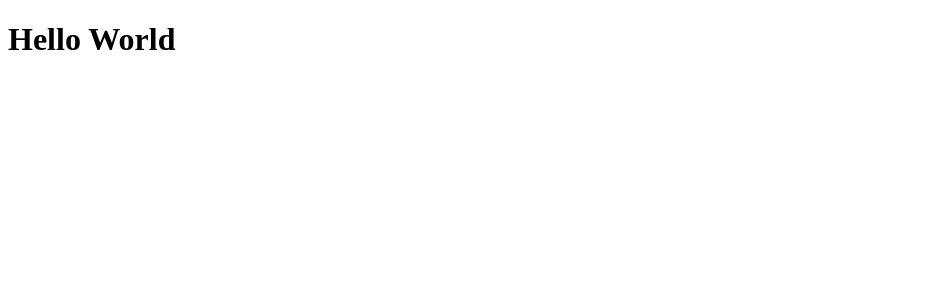
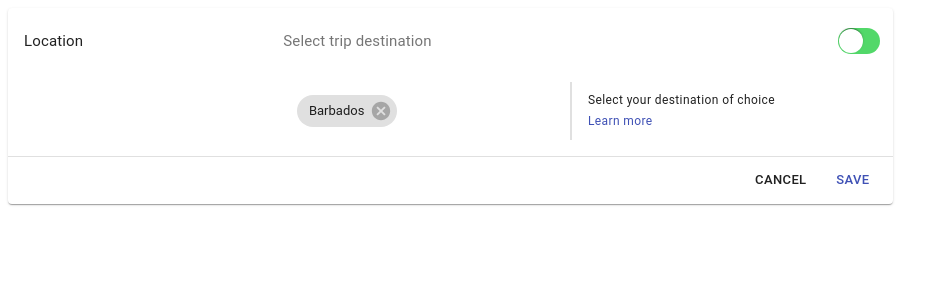
Before and after one commit to orianabreu/Onyze-test, a React (Create React App) app: page / in a window 1280 px wide. Shown: the top 300 px of the page, without its empty margins (0-950 px from the left). Built offline with nearby package versions, Linux system fonts and the light colour scheme.

Commit message:
insert accordion and switch button

```diff
--- a/package.json
+++ b/package.json
@@ -4,6 +4,7 @@
   "private": true,
   "dependencies": {
     "@material-ui/core": "^4.11.3",
+    "@material-ui/icons": "^4.11.2",
     "@testing-library/jest-dom": "^5.11.4",
     "@testing-library/react": "^11.1.0",
     "@testing-library/user-event": "^12.1.10",
--- a/src/App.js
+++ b/src/App.js
@@ -1,9 +1,10 @@
 import React from 'react';
+import Passenger from './PassengerInfo';
 
 function App() {
   return (
-    <div className="App">
-      <h1>Hello World</h1>
+    <div>
+      <Passenger />
     </div>
   );
 }
--- a/src/PassengerInfo/index.js
+++ b/src/PassengerInfo/index.js
@@ -0,0 +1,92 @@
+import React from 'react';
+import { makeStyles } from '@material-ui/core/styles';
+import clsx from 'clsx';
+import Accordion from '@material-ui/core/Accordion';
+import AccordionDetails from '@material-ui/core/AccordionDetails';
+import AccordionSummary from '@material-ui/core/AccordionSummary';
+import AccordionActions from '@material-ui/core/AccordionActions';
+import Typography from '@material-ui/core/Typography';
+import Chip from '@material-ui/core/Chip';
+import Button from '@material-ui/core/Button';
+import Divider from '@material-ui/core/Divider';
+import SwitchButton from '../SwitchButton';
+
+const useStyles = makeStyles((theme) => ({
+  root: {
+    width: '70%',
+  },
+  heading: {
+    fontSize: theme.typography.pxToRem(15),
+  },
+  secondaryHeading: {
+    fontSize: theme.typography.pxToRem(15),
+    color: theme.palette.text.secondary,
+  },
+  icon: {
+    verticalAlign: 'bottom',
+    height: 20,
+    width: 20,
+  },
+  details: {
+    alignItems: 'center',
+  },
+  column: {
+    flexBasis: '33.33%',
+  },
+  helper: {
+    borderLeft: `2px solid ${theme.palette.divider}`,
+    padding: theme.spacing(1, 2),
+  },
+  link: {
+    color: theme.palette.primary.main,
+    textDecoration: 'none',
+    '&:hover': {
+      textDecoration: 'underline',
+    },
+  },
+}));
+
+export default function Passenger() {
+  const classes = useStyles();
+
+  return (
+    <div className={classes.root}>
+      <Accordion defaultExpanded>
+        <AccordionSummary
+          expandIcon={<SwitchButton />}
+          aria-controls="panel1c-content"
+          id="panel1c-header"
+        >
+          <div className={classes.column}>
+            <Typography className={classes.heading}>Location</Typography>
+          </div>
+          <div className={classes.column}>
+            <Typography className={classes.secondaryHeading}>Select trip destination</Typography>
+          </div>
+        </AccordionSummary>
+        <AccordionDetails className={classes.details}>
+          <div className={classes.column} />
+          <div className={classes.column}>
+            <Chip label="Barbados" onDelete={() => {}} />
+          </div>
+          <div className={clsx(classes.column, classes.helper)}>
+            <Typography variant="caption">
+              Select your destination of choice
+              <br />
+              <a href="#secondary-heading-and-columns" className={classes.link}>
+                Learn more
+              </a>
+            </Typography>
+          </div>
+        </AccordionDetails>
+        <Divider />
+        <AccordionActions>
+          <Button size="small">Cancel</Button>
+          <Button size="small" color="primary">
+            Save
+          </Button>
+        </AccordionActions>
+      </Accordion>
+    </div>
+  );
+}
--- /dev/null
+++ b/src/SwitchButton/index.js
@@ -0,0 +1,75 @@
+import React, { useState } from 'react';
+import { withStyles } from '@material-ui/core/styles';
+import FormControlLabel from '@material-ui/core/FormControlLabel';
+import Switch from '@material-ui/core/Switch';
+
+
+const IOSSwitch = withStyles((theme) => ({
+  root: {
+    width: 42,
+    height: 26,
+    padding: 0,
+    margin: theme.spacing(1),
+  },
+  switchBase: {
+    padding: 1,
+    '&$checked': {
+      transform: 'translateX(16px)',
+      color: theme.palette.common.white,
+      '& + $track': {
+        backgroundColor: '#52d869',
+        opacity: 1,
+        border: 'none',
+      },
+    },
+    '&$focusVisible $thumb': {
+      color: '#52d869',
+      border: '6px solid #fff',
+    },
+  },
+  thumb: {
+    width: 24,
+    height: 24,
+  },
+  track: {
+    borderRadius: 26 / 2,
+    border: `1px solid ${theme.palette.grey[400]}`,
+    backgroundColor: theme.palette.grey[50],
+    opacity: 1,
+    transition: theme.transitions.create(['background-color', 'border']),
+  },
+  checked: {},
+  focusVisible: {},
+}))(({ classes, ...props }) => {
+  return (
+    <Switch
+      focusVisibleClassName={classes.focusVisible}
+      disableRipple
+      classes={{
+        root: classes.root,
+        switchBase: classes.switchBase,
+        thumb: classes.thumb,
+        track: classes.track,
+        checked: classes.checked,
+      }}
+      {...props}
+    />
+  );
+});
+
+export default function SwitchButton() {
+  const [state, setState] = useState({
+    checkedB: true
+  });
+
+  const handleChange = (event) => {
+    setState({ ...state, [event.target.name]: event.target.checked });
+  };
+
+  return (
+      <FormControlLabel
+        control={<IOSSwitch checked={state.checkedB} onChange={handleChange} name="checkedB" />}
+        label=""
+      />
+  );
+}
```
Also changed, not shown: 1 other file (tests, documents, lock files or other folders).
